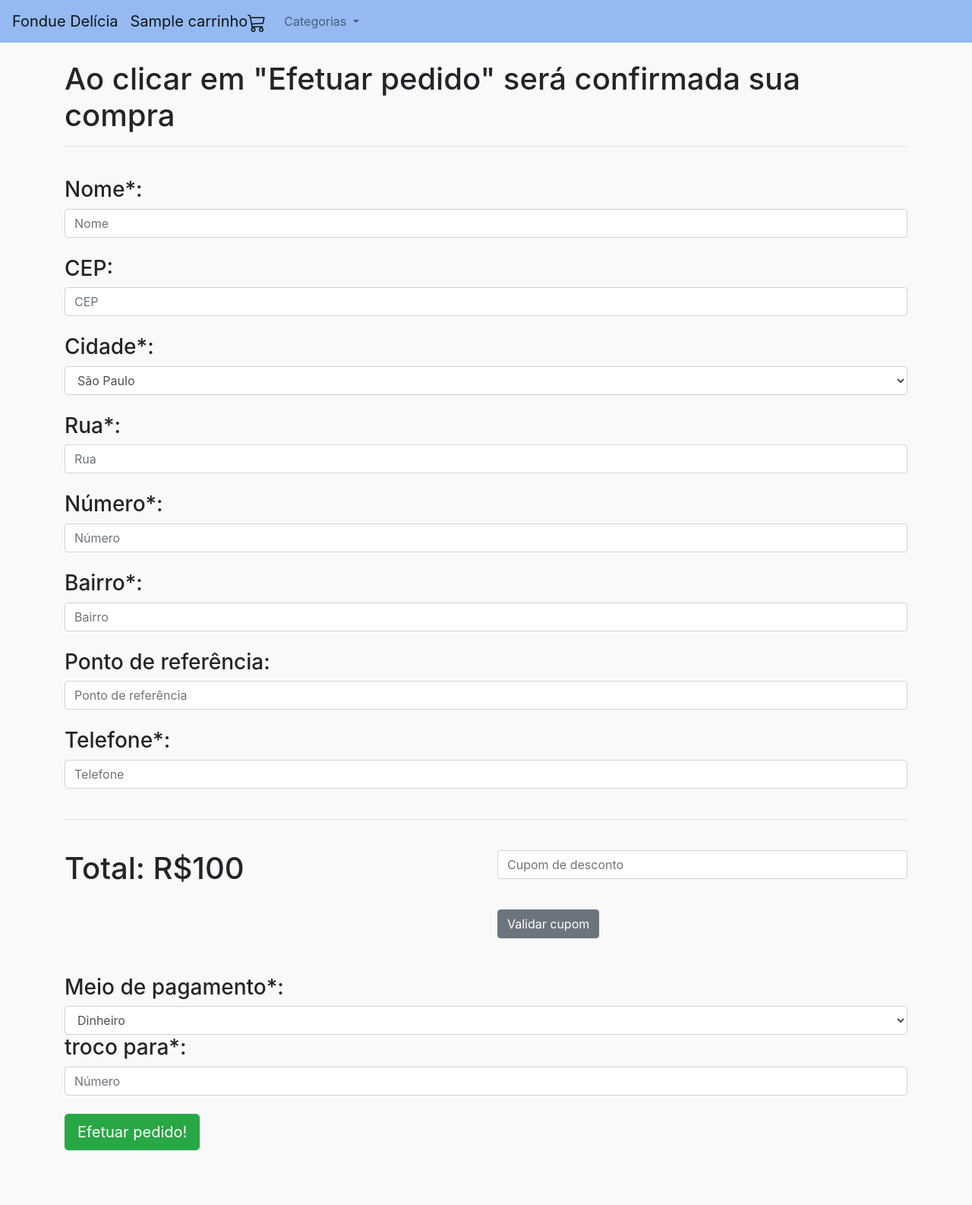
After one commit to GustavoManoelSantos/delivery-system, a Django app: template pedido/templates/finalizar_pedido.html in a window 1280 px wide. The commit adds this page. Shown: the whole page at 76% size. Run offline with Django 3.2, Linux system fonts and the light colour scheme; data comes from the database, SQL or seed files in the repository; both versions use the stored data as it was after the commit; tables that the repository leaves empty hold one stand-in row (values such as "Sample post"); the template is opened without the code that fills it: values that come from a table or form of the project are taken from there, most other values are stand-ins (such as "Sample title", 1, 10 or a date in 2020).

Commit message:
Final lesson development

```diff
--- a/imersaopython/urls.py
+++ b/imersaopython/urls.py
@@ -6,7 +6,8 @@ from django.conf.urls.static import static
 
 urlpatterns = [
     path('admin/', admin.site.urls),
-    path('', include('produto.urls'))
+    path('', include('produto.urls')),
+    path("pedidos/", include('pedido.urls')),
 ]
 
 urlpatterns += static(settings.STATIC_URL, document_root=settings.STATIC_ROOT)
--- /dev/null
+++ b/pedido/templates/finalizar_pedido.html
@@ -0,0 +1,220 @@
+{% extends 'base.html'%}
+
+{% block 'head' %}
+<script src="https://code.jquery.com/jquery-3.4.1.js"></script>
+
+<script>$(document).ready(function() {
+
+    function limpa_formulário_cep() {
+        // Limpa valores do formulário de cep.
+        $("#rua").val("");
+        $("#bairro").val("");
+    }
+
+    //Quando o campo cep perde o foco.
+    $("#cep").blur(function() {
+        //Nova variável "cep" somente com dígitos.
+        var cep = $(this).val().replace(/\D/g, '');
+
+        //Verifica se campo cep possui valor informado.
+        if (cep != "") {
+
+            //Expressão regular para validar o CEP.
+            var validacep = /^[0-9]{8}$/;
+
+            //Valida o formato do CEP.
+            if(validacep.test(cep)) {
+
+                //Preenche os campos com "..." enquanto consulta webservice.
+                $("#rua").val("...");
+                $("#bairro").val("...");
+
+
+                //Consulta o webservice viacep.com.br/
+                $.getJSON("https://viacep.com.br/ws/"+ cep +"/json/?callback=?", function(dados) {
+
+                    if (!("erro" in dados)) {
+                        //Atualiza os campos com os valores da consulta.
+                        $("#rua").val(dados.logradouro);
+                        $("#bairro").val(dados.bairro);
+
+                    } //end if.
+                    else {
+                        //CEP pesquisado não foi encontrado.
+                        limpa_formulário_cep();
+                        alert("CEP não encontrado.");
+                    }
+                });
+            } //end if.
+            else {
+                //cep é inválido.
+                limpa_formulário_cep();
+                alert("Formato de CEP inválido.");
+            }
+        } //end if.
+        else {
+            //cep sem valor, limpa formulário.
+            limpa_formulário_cep();
+        }
+    });
+});
+
+</script>
+
+{%endblock%}
+
+{%block 'conteudo'%}
+<div class="container">
+
+  <br>
+  <h1 class="azul">Ao clicar em "Efetuar pedido" será confirmada sua compra</h1>
+  <hr>
+  {%if erro == '1'%}
+    <div class="alert alert-danger" role="alert">
+        Escolha ao menos um produto antes de efetuar a compra!
+    </div>
+
+  {%endif%}
+
+    <div class="row">
+
+        <div class="col-sm fundo">
+
+        <form method="post" action="{% url 'finalizar_pedido' %}">{% csrf_token %}
+
+          <br>
+          <h3 class="rosa">Nome*:</h3>
+          <input type="text" required="required" class="form-control" placeholder="Nome" name="nome">
+
+          <br>
+          <h3 class="rosa">CEP:</h3>
+          <input type="text" class="form-control" id="cep" placeholder="CEP" name="cep">
+
+          <br>
+          <h3 class="rosa">Cidade*:</h3>
+          <select class="form-control">
+            <option>São Paulo</option>
+            <option>Guarulhos</option>
+            <option>Poá</option>
+            <option>Itaquaquecetuba</option>
+            <option>Santo André</option>
+            <option>São Bernardo</option>
+            <option>São Caetano</option>
+          </select>
+
+          <br>
+          <h3 class="rosa">Rua*:</h3>
+          <input type="text" required="required" class="form-control" placeholder="Rua" id="rua" name="rua">
+
+          <br>
+          <h3 class="rosa">Número*:</h3>
+          <input type="text" required="required" class="form-control" placeholder="Número" name="numero">
+
+          <br>
+          <h3 class="rosa">Bairro*:</h3>
+          <input type="text" required="required" class="form-control" placeholder="Bairro" id="bairro" name="bairro">
+
+          <br>
+          <h3 class="rosa">Ponto de referência:</h3>
+          <input type="text" class="form-control" placeholder="Ponto de referência" name="pt_referencia">
+
+          <br>
+          <h3 class="rosa">Telefone*:</h3>
+          <input type="text" required="required" class="form-control" placeholder="Telefone" name="telefone">
+          <br>
+
+
+
+    </div>
+
+  </div>
+  <div class="row">
+    <div class="col-sm fundo">
+
+    </div>
+
+   <!-- <div class="col-sm fundo">
+        <div class="btn btn-info btn-lg" onclick="pagar_entrega()">Pagar na entrega</div>
+   </div> -->
+
+</div>
+<hr>
+<br>
+
+<div class="row">
+    <div class="col-sm fundo">
+        <h1 id="total">Total: R${{total}}0</h1>
+    </div>
+
+    <div class="col-sm fundo">
+        <input id="inputCupom" class="form-control" type="text" name="cupom" placeholder="Cupom de desconto">
+        <p id="msg"></p>
+        <br>
+        <div id="btnCupom" class="btn btn-secondary" onclick="validaCupom()">Validar cupom</div>
+    </div>
+
+</div>
+<br>
+<br>
+
+<div id="pagamento">
+
+    <h3 class="rosa">Meio de pagamento*:</h3>
+    <select name="meio_pagamento" class="form-control" onchange="javascript:dinheiro(this);">
+      <option value="1">Dinheiro</option>
+      <option value="2">Cartão</option>
+    </select>
+
+    <div id="troco">
+        <h3 class="rosa">troco para*:</h3>
+        <input type="text" class="form-control" placeholder="Número" name="troco_para">
+    </div>
+    <br>
+    <button onclick="envia()" class="btn btn-success btn-lg">Efetuar pedido!</button>
+
+</div>
+
+<div style="display: none;" id="pagamaneto_online">
+teste
+
+</div>
+</form>
+
+</div>
+
+<script>
+function validaCupom(){
+   cupom = document.getElementById('inputCupom').value
+   $.ajax({
+            url: "{% url 'validaCupom'%}",
+            method: 'post',
+            data: {
+                'csrfmiddlewaretoken': '{{ csrf_token }}',
+                'cupom': cupom
+            },
+
+            success: function(resposta){
+              resposta = JSON.parse(resposta)
+              div_total = document.getElementById('total')
+              msg = document.getElementById('msg')
+
+              if(resposta['status'] == 1){
+                div_total.innerHTML = 'Total: R${{total}}0'
+                msg.innerHTML = "Cupom inválido"
+                msg.style.color = 'red'
+
+              } else {
+
+                div_total.innerHTML = 'De: <s>R${{total}}0</s> Por R$' + resposta['total_com_desconto'] + '0'
+                msg.innerHTML = resposta['desconto'] + "% aplicado com sucesso"
+                msg.style.color = 'green'
+
+              }
+
+            }
+
+        })
+}
+</script>
+
+{%endblock%}
--- /dev/null
+++ b/pedido/urls.py
@@ -0,0 +1,7 @@
+from django.urls import path
+from . import views
+
+urlpatterns = [
+    path("finalizar_pedido/", views.finalizar_pedido, name='finalizar_pedido'),
+    path("validaCupom/", views.validaCupom, name='validaCupom'),
+]
--- a/produto/templates/carrinho.html
+++ b/produto/templates/carrinho.html
@@ -30,7 +30,7 @@
   <h3>Frete: R${{frete}}0</h3>
   <h1 class="titulo">Total: </h1>
   <h2 style="color: gray;">&nbsp R${{total}}0</h2>
-  <a href="" class="btn btn-success">Finalizar compra</a>
+  <a href="{% url 'finalizar_pedido' %}" class="btn btn-success">Finalizar compra</a>
   <a href="{% url 'home'%}" class="btn btn-primary">Continuar comprando</a>
 </div>
 {%endblock%}
--- a/templates/static/produto/css/css.css
+++ b/templates/static/produto/css/css.css
@@ -1,10 +1,10 @@
 .corBorda{
-    background-color: #F6DCE1;
+    background-color: #94baf1;
 }
 
 .observacoes{
 
-    border: 1px solid #E58383;
+    border: 1px solid #547ff7;
     width: 200px;
 
 }
@@ -41,7 +41,7 @@ body{
 
 .titulo{
 
-    color: #E58383;
+    color: #3b70e2;
 
 }
 
```
Also changed, not shown: pedido/admin.py (+6 -1 lines), pedido/models.py (+11 -0 lines), pedido/templates/pedido_realizado.html (added, +8 -0 lines), pedido/views.py (+88 -1 lines), db.sqlite3, pedido/migrations/0002_alter_pedido_data.py (added), pedido/migrations/0003_auto_20210716_0819.py (added).
